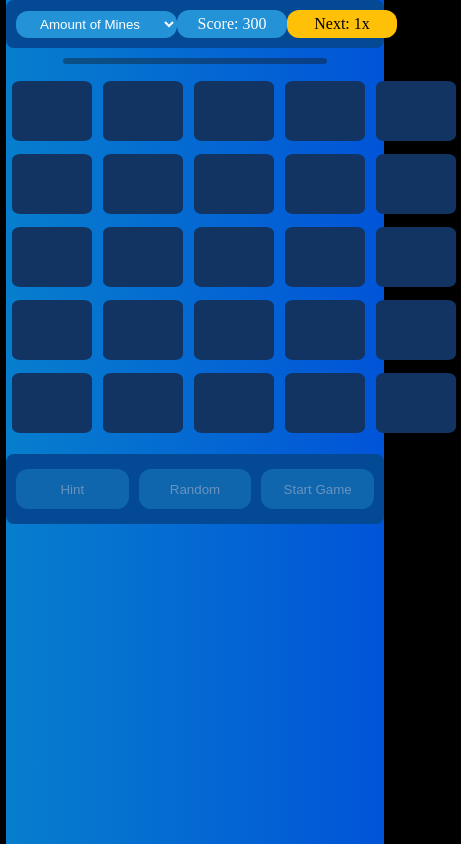
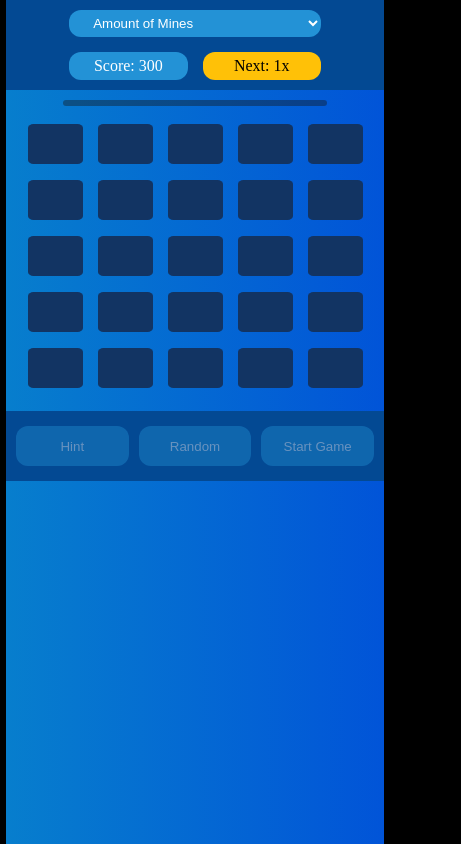
Before and after one commit to moqalaqe/lambdaGaming, a website with bundled scripts: page index.html in a window 390 px wide. Shown: the whole page, 461 px wide, since content can reach past the window. Built offline with nearby package versions, Linux system fonts and the light colour scheme.

Commit message:
fully responsive

```diff
--- a/style.css
+++ b/style.css
@@ -109,7 +109,7 @@ button:hover{
     border: 1px dashed white;
 }
 
-@media screen and (max-width: 767px){
+@media screen and (max-width: 768px){
     .game{
         height: 100%;
         min-width: 0;
@@ -117,4 +117,34 @@ button:hover{
         border: 0;
         border-radius: 0;
     }
+    .header{
+        flex-wrap: wrap;
+        justify-content: center;
+        gap: 15px;
+        border-radius: 0;
+        padding: 10px calc(22% - 20px);
+    }
+    .header > :nth-child(1) {
+        width: 100%;
+        max-width: 300px;
+    }
+    .header > :nth-child(2),
+    .header > :nth-child(3) {
+        width: calc(50% - 7.5px);
+        max-width: 150px;
+    }
+    .progressContainer{
+        max-width: 340px;
+    }
+    #board{
+        width: 350px !important;
+        height: 280px !important;
+    }
+    #board div{
+        width: 55px !important;
+        height: 40px !important;
+    }
+    .footer{
+        border-radius: 0;
+    }
 }
```
